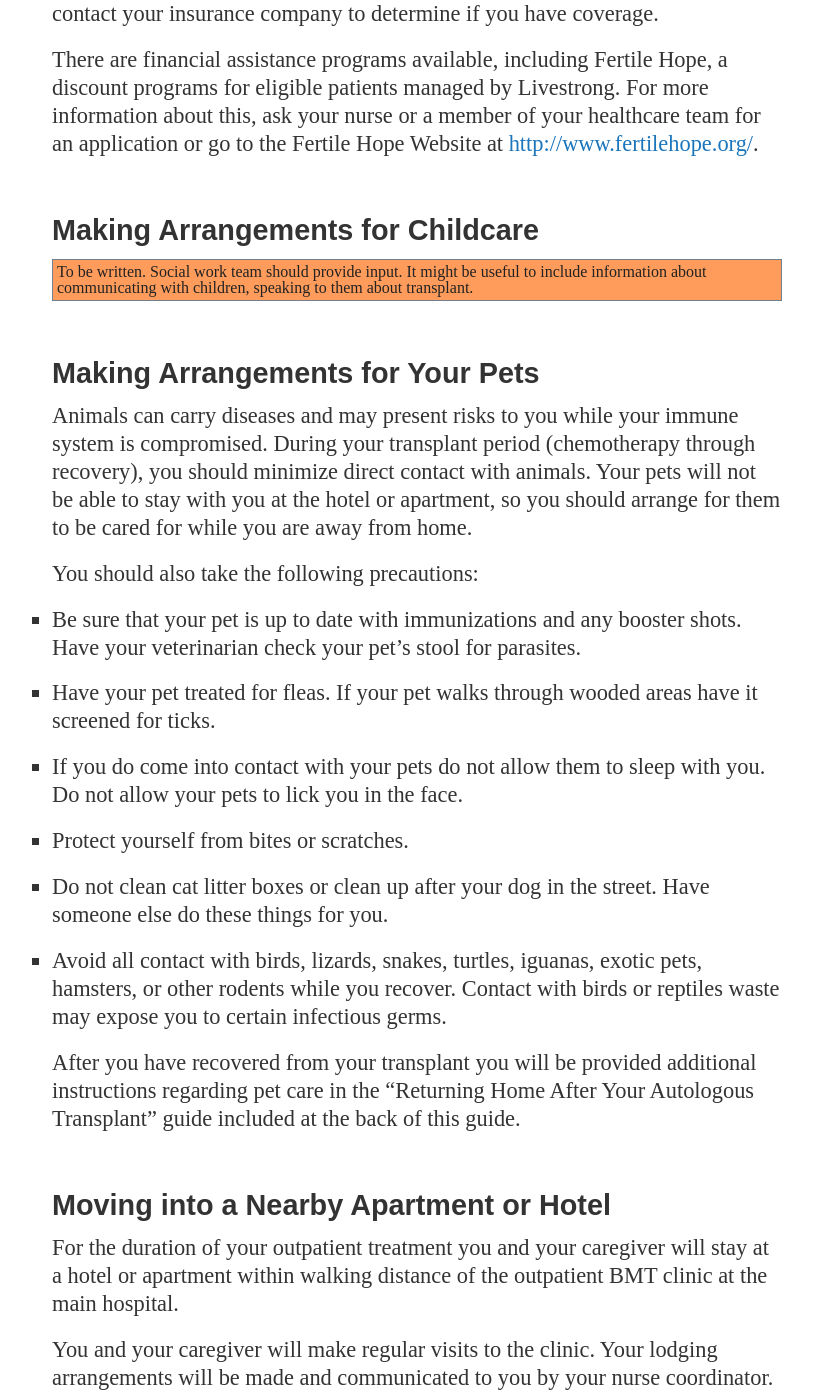
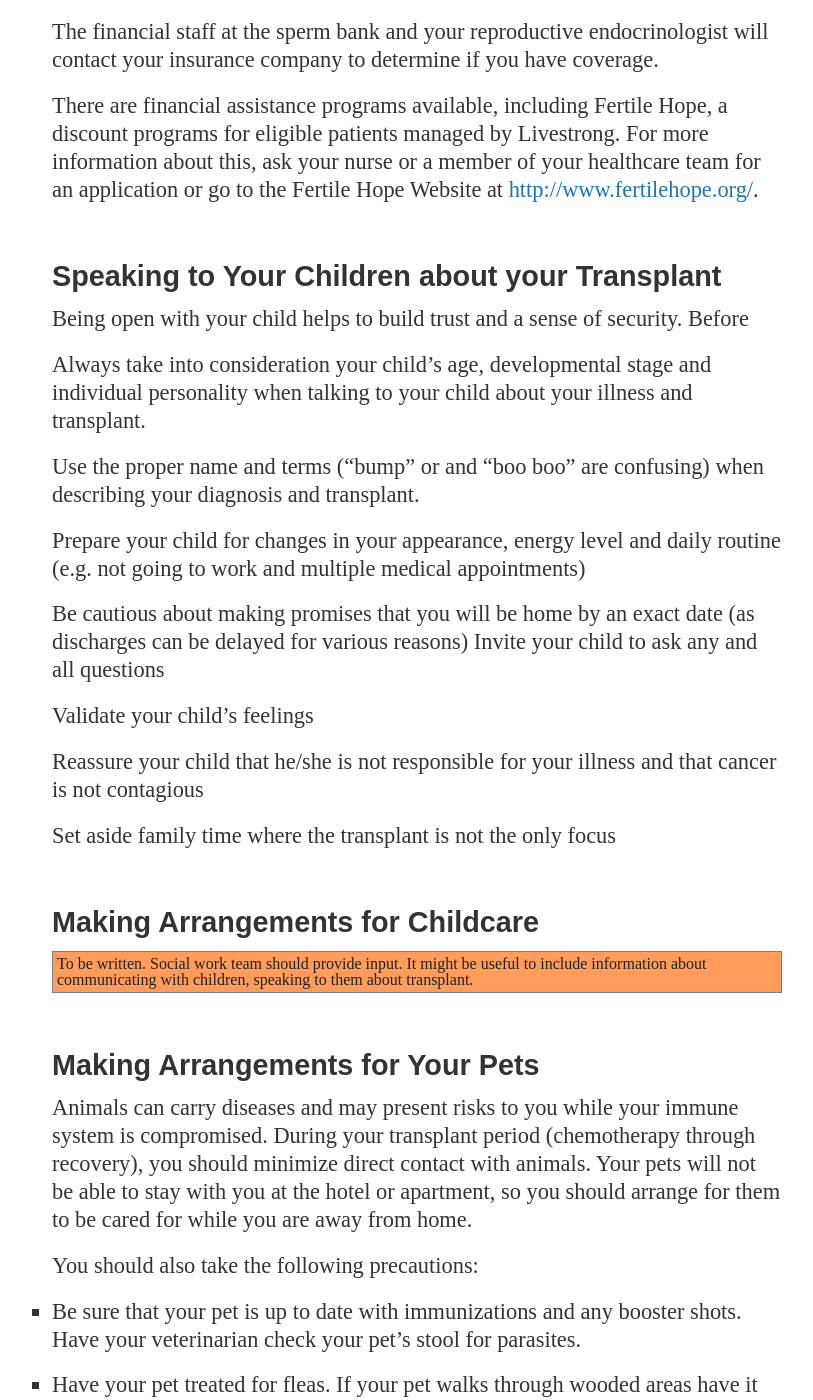
Before and after one commit to mskccpatiented/contentaudit, a Jekyll site: the page built from _posts/2012-11-19-auto-bmt-outpatient-guide-hybrid.md, in a window 1280 px wide and 1400 px high, scrolled down 28916 px. Shown: the whole window, without its empty margins (108-921 px from the left). Built offline with Jekyll 4.4.1, drawn with Linux system fonts in a browser that asks for light colours; Markdown is read by kramdown in place of the engine named in the settings; some of the changed text lies outside the part shown.

Commit message:
deploying BMT patient ed

```diff
--- a/_posts/2012-11-19-auto-bmt-outpatient-guide-hybrid.md
+++ b/_posts/2012-11-19-auto-bmt-outpatient-guide-hybrid.md
@@ -352,7 +352,8 @@ Here is a list of things that will happen, and things that you need to do, in Ph
 * **Get financial clearance** - Meet with a representative from patient financial services (PFS) and speak to your health insurance company. Check that your outpatient stem cell transplant and medications are covered.
 * **Learn about chemotherapy side effects** - We've compiled a list of side effects caused by high dose chemotherapy. Read this information and make a note of any questions you or your caregiver have.
 * **Make decisions about your fertility** - Speak with your healthcare team about your fertility. Make an appointment with a fertility specialist to discuss the impact of your treatment on your ability to have children in the future. Take steps to preserve your fertility.
-* **Arrange childcare** - Your children cannot stay with you at your hotel or apartment during your outpatient transplant. Arrange for childcare during your treatment.
+* **Speak to your children about your treatment** - Speak to your children about you treatment to help build trust and their sense of security.
+* **Arrange childcare** - Your children cannot stay with you at your hotel or apartment during your outpatient transplant, so you should arrange for childcare.
 * **Arrange pet care** - Your pets cannot stay with you during your transplant so make arrangements for them.
 * **Attend orientation** - You and your caregiver will attend the online orientation for outpatient autologous stem cell transplant patients. Ask your nurse coordinator for details.
 * **Pre-transplant evaluation** - You'll undergo a series of medical tests. Your nurse coordinator will talk you through the schedule for these tests.
@@ -570,6 +571,24 @@ Unfortunately, fertility preservation is not covered by most insurance plans. Sp
 The financial staff at the sperm bank and your reproductive endocrinologist will contact your insurance company to determine if you have coverage.
 
 There are financial assistance programs available, including Fertile Hope, a discount programs for eligible patients managed by Livestrong. For more information about this, ask your nurse or a member of your healthcare team for an application or go to the Fertile Hope Website at [http://www.fertilehope.org/](http://www.fertilehope.org/).
+
+### Speaking to Your Children about your Transplant
+Being open with your child helps to build trust and a sense of security. Before
+
+Always take into consideration your child’s age, developmental stage and individual personality when talking to your child about your illness and transplant.
+
+Use the proper name and terms ("bump" or and "boo boo" are confusing) when describing your diagnosis and transplant.
+
+Prepare your child for changes in your appearance, energy level and daily routine (e.g.  not going to work and multiple medical appointments)
+
+Be cautious about making promises that you will be home by an exact date (as discharges can be delayed for various reasons)
+Invite your child to ask any and all questions
+
+Validate your child’s feelings
+
+Reassure your child that he/she is not responsible for your illness and that cancer is not contagious
+
+Set aside family time where the transplant is not the only focus
 
 ### Making Arrangements for Childcare
 <div class="outstanding">To be written. Social work team should provide input. It might be useful to include information about communicating with children, speaking to them about transplant.</div>
```
Also changed, not shown: 1 other file.
